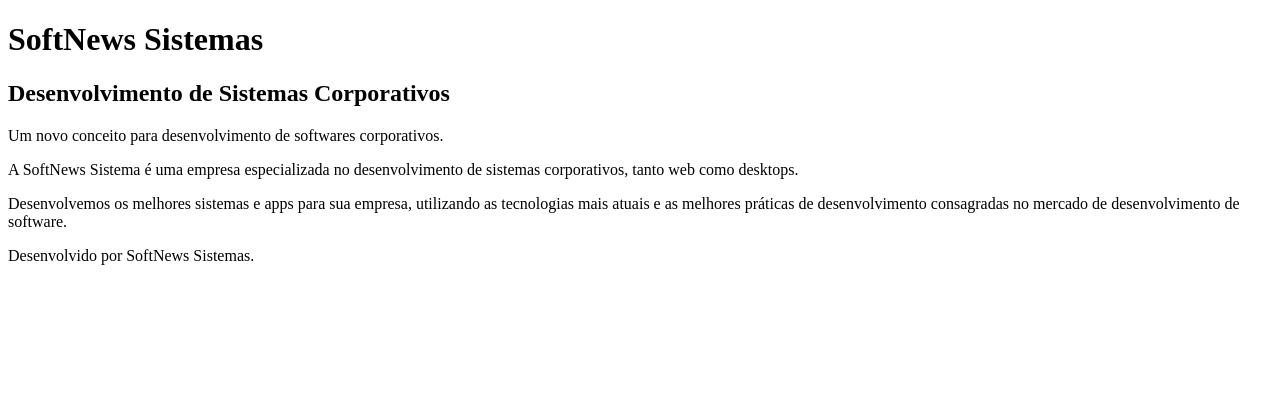
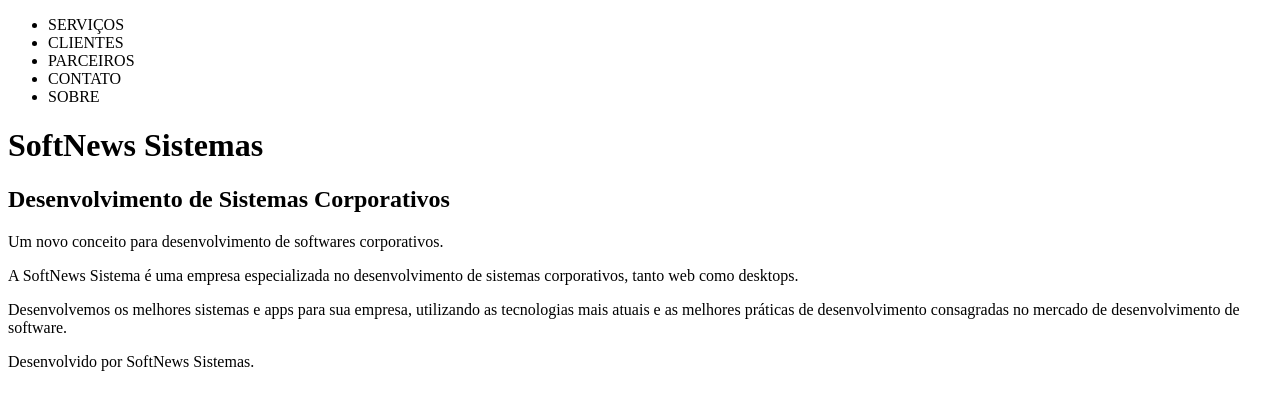
Before and after one commit to giferret/projeto-curso-html5-css3, a plain HTML site: page index.html in a window 1280 px wide. Drawn offline with Linux system fonts and the light colour scheme.

Commit message:
Criando o menu de navegação principal do site.

```diff
--- a/index.html
+++ b/index.html
@@ -6,6 +6,16 @@
     </head>
 
     <body>
+        <nav>
+            <ul>
+                <li>SERVIÇOS</li>
+                <li>CLIENTES</li>
+                <li>PARCEIROS</li>
+                <li>CONTATO</li>
+                <li>SOBRE</li>
+            </ul>
+        </nav>
+
         <header>
             <h1>SoftNews Sistemas</h1>
             <h2>Desenvolvimento de Sistemas Corporativos</h2>
```
